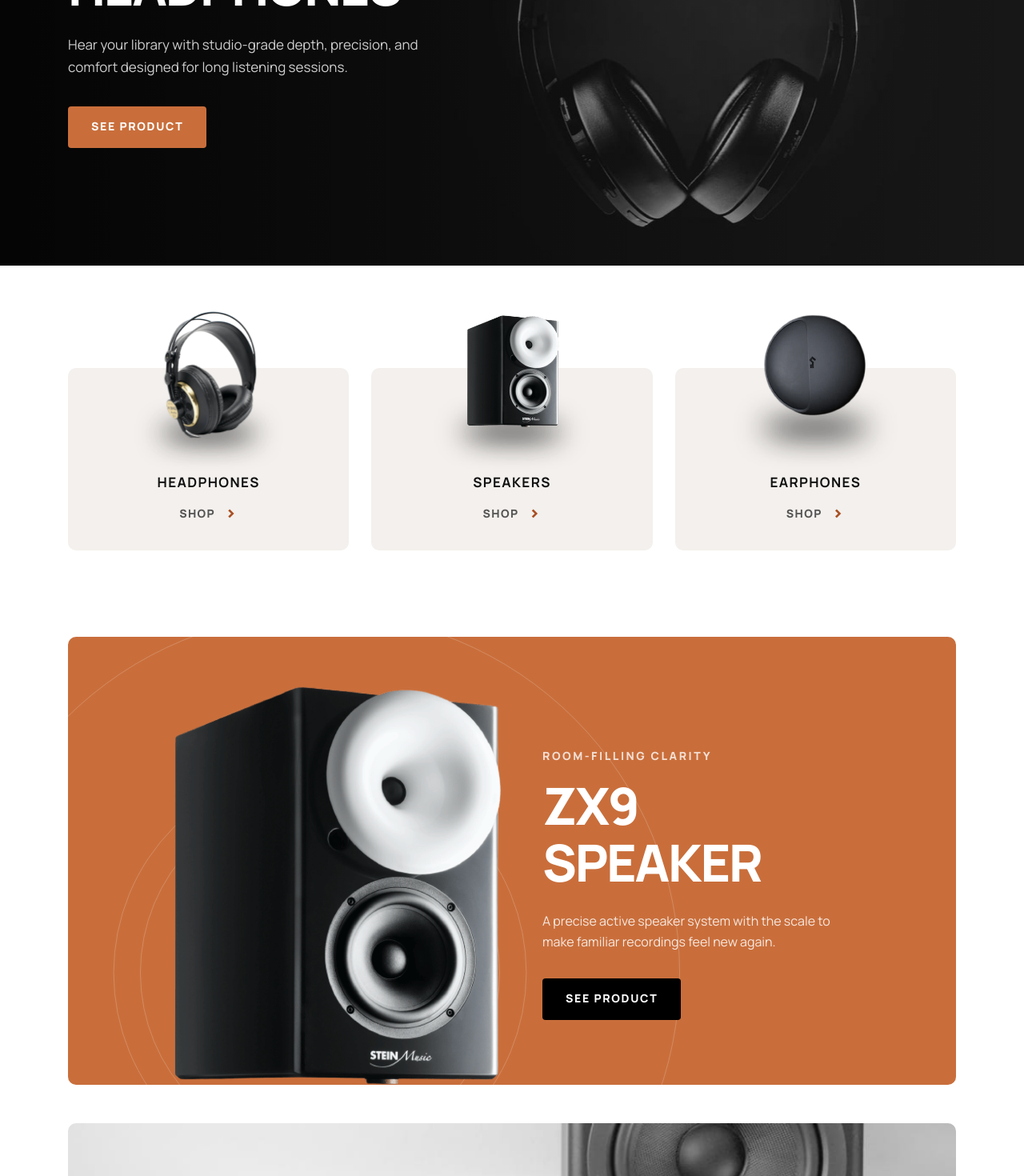
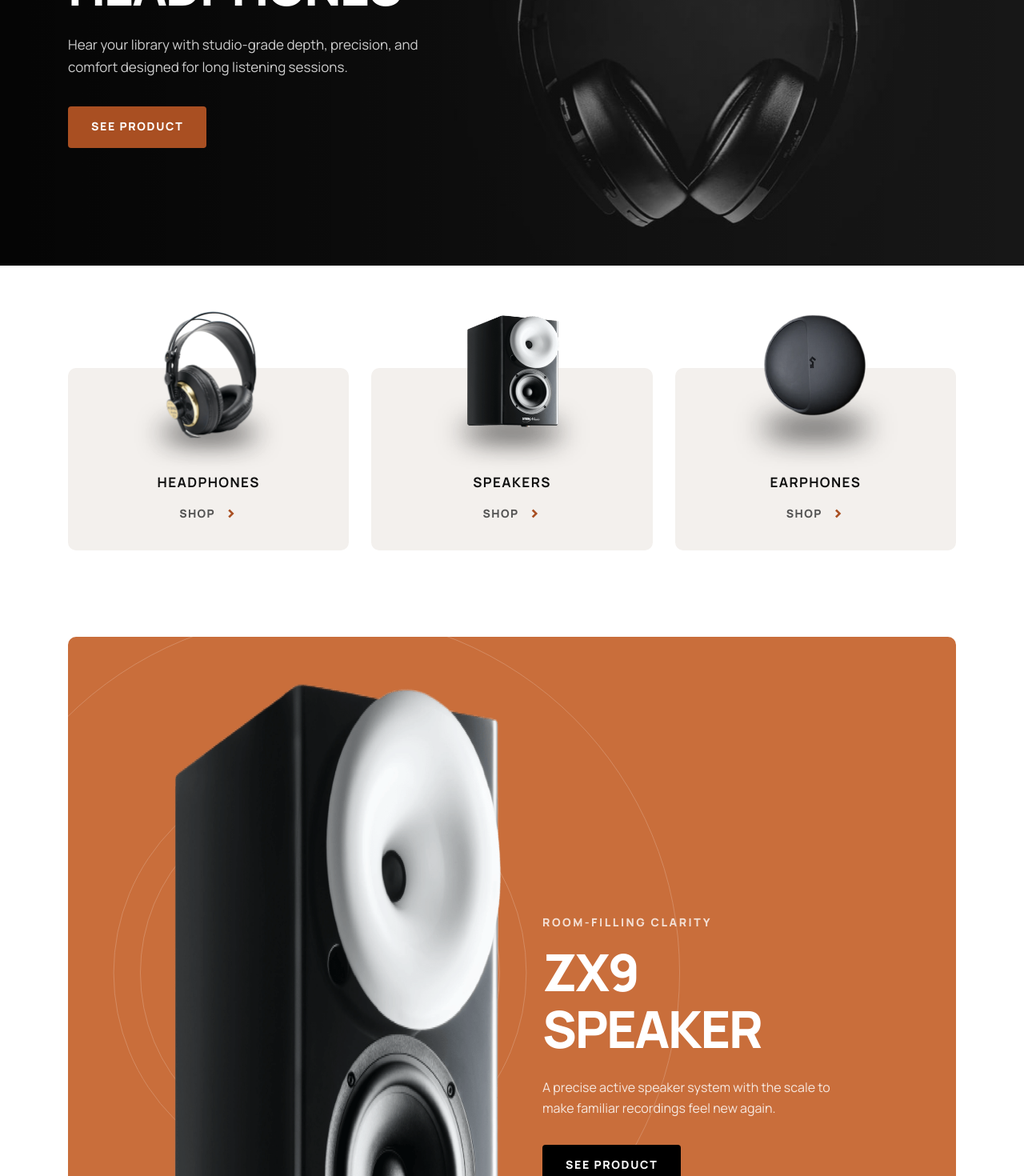
Before and after one commit to royeradames/audiophile-ecommerce, a Next.js app: page / in a window 1280 px wide. Shown: the part 400-1870 px from the top of the page at 80% size. Built offline with nearby package versions, Linux system fonts and the light colour scheme.

Commit message:
Improve checkout loading and storefront contrast

```diff
--- a/app/card-payment.tsx
+++ b/app/card-payment.tsx
@@ -1,7 +1,8 @@
 "use client";
 
 import { Elements, PaymentElement, useElements, useStripe } from "@stripe/react-stripe-js";
-import { loadStripe, type Stripe } from "@stripe/stripe-js";
+import type { Stripe } from "@stripe/stripe-js";
+import { loadStripe } from "@stripe/stripe-js/pure";
 import { useEffect, useMemo, useState } from "react";
 import { createPaymentIntent, fetchStripeConfig } from "./stripe-client";
 import type { PaymentRequest } from "./payment-request";
--- a/app/globals.css
+++ b/app/globals.css
@@ -173,12 +173,12 @@
 }
 
 .button-primary {
-  background: var(--accent);
+  background: var(--accent-dark);
   color: #fff;
 }
 
 .button-primary:hover {
-  background: var(--accent-dark);
+  background: #8c3f1b;
 }
 
 .button-dark {
--- a/app/page.tsx
+++ b/app/page.tsx
@@ -6,6 +6,9 @@
 export default function HomePage() {
   return (
     <>
+      <link rel="preload" as="image" href="/images/home/desktop/image-hero.jpg" media="(width > 900px)" fetchPriority="high" />
+      <link rel="preload" as="image" href="/images/home/tablet/image-hero.jpg" media="(620px < width <= 900px)" fetchPriority="high" />
+      <link rel="preload" as="image" href="/images/home/mobile/image-hero.jpg" media="(width <= 620px)" fetchPriority="high" />
       <section className="hero" aria-labelledby="hero-title">
         <div className="container hero-inner">
           <div className="hero-copy">
@@ -33,6 +36,8 @@
             <img
               src="/images/home/desktop/image-speaker-zx9.png"
               alt="ZX9 speaker in black"
+              width="756"
+              height="918"
               loading="lazy"
             />
             <div>
--- a/app/responsive-image.tsx
+++ b/app/responsive-image.tsx
@@ -20,6 +20,7 @@
         src={source.mobile}
         alt={alt}
         loading={loading}
+        fetchPriority={loading === "eager" ? "high" : "auto"}
         decoding="async"
       />
     </picture>
```
